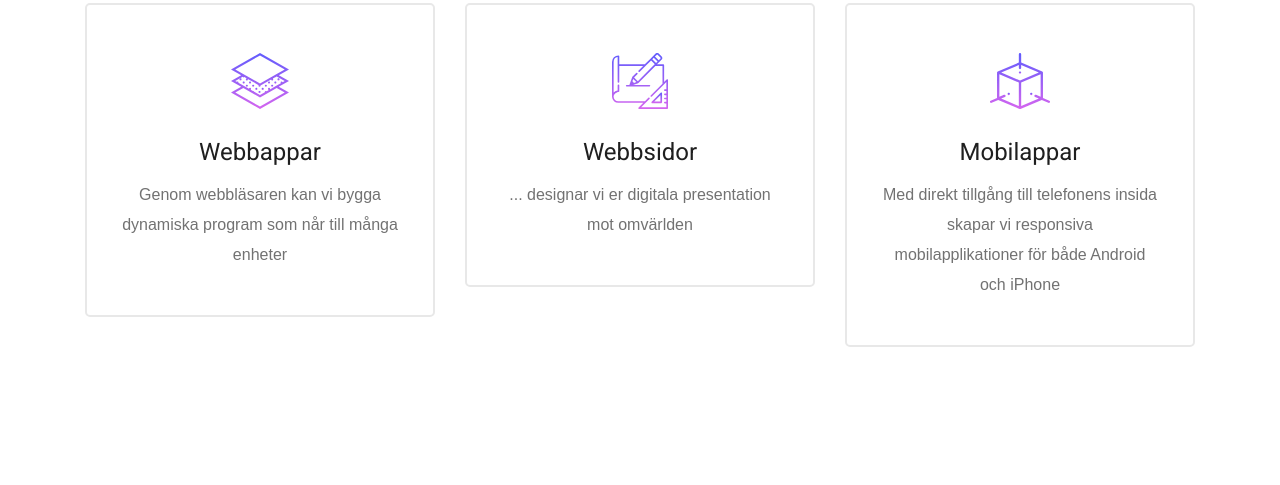
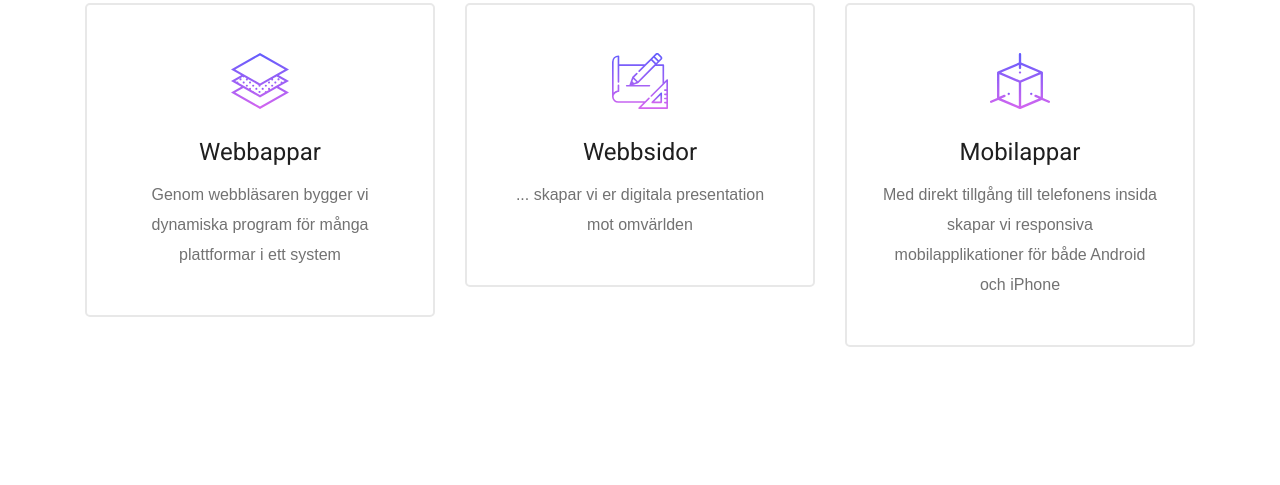
Before and after one commit to flowbic/web, a website: page index.html in a window 1280 px wide. Shown: the part 1284-1769 px from the top of the page. Drawn offline with Linux system fonts and the light colour scheme; a web font is replaced by a local one.

Commit message:
forts. design text

```diff
--- a/index.html
+++ b/index.html
@@ -121,7 +121,7 @@
                             <img src="img/svg_icon/1.svg" alt="">
                         </div>
                         <h3>Webbappar</h3>
-                        <p>Genom webbläsaren kan vi bygga dynamiska program som når till många enheter</p>
+                        <p>Genom webbläsaren bygger vi dynamiska program för många plattformar i ett system</p>
                     </div>
                 </div>
                 <div class="col-xl-4 col-md-4">
@@ -130,7 +130,7 @@
                             <img src="img/svg_icon/2.svg" alt="">
                         </div>
                         <h3>Webbsidor</h3>
-                        <p>... designar vi er digitala presentation mot omvärlden</p>
+                        <p>... skapar vi er digitala presentation mot omvärlden</p>
                     </div>
                 </div>
                 <div class="col-xl-4 col-md-4">
```
